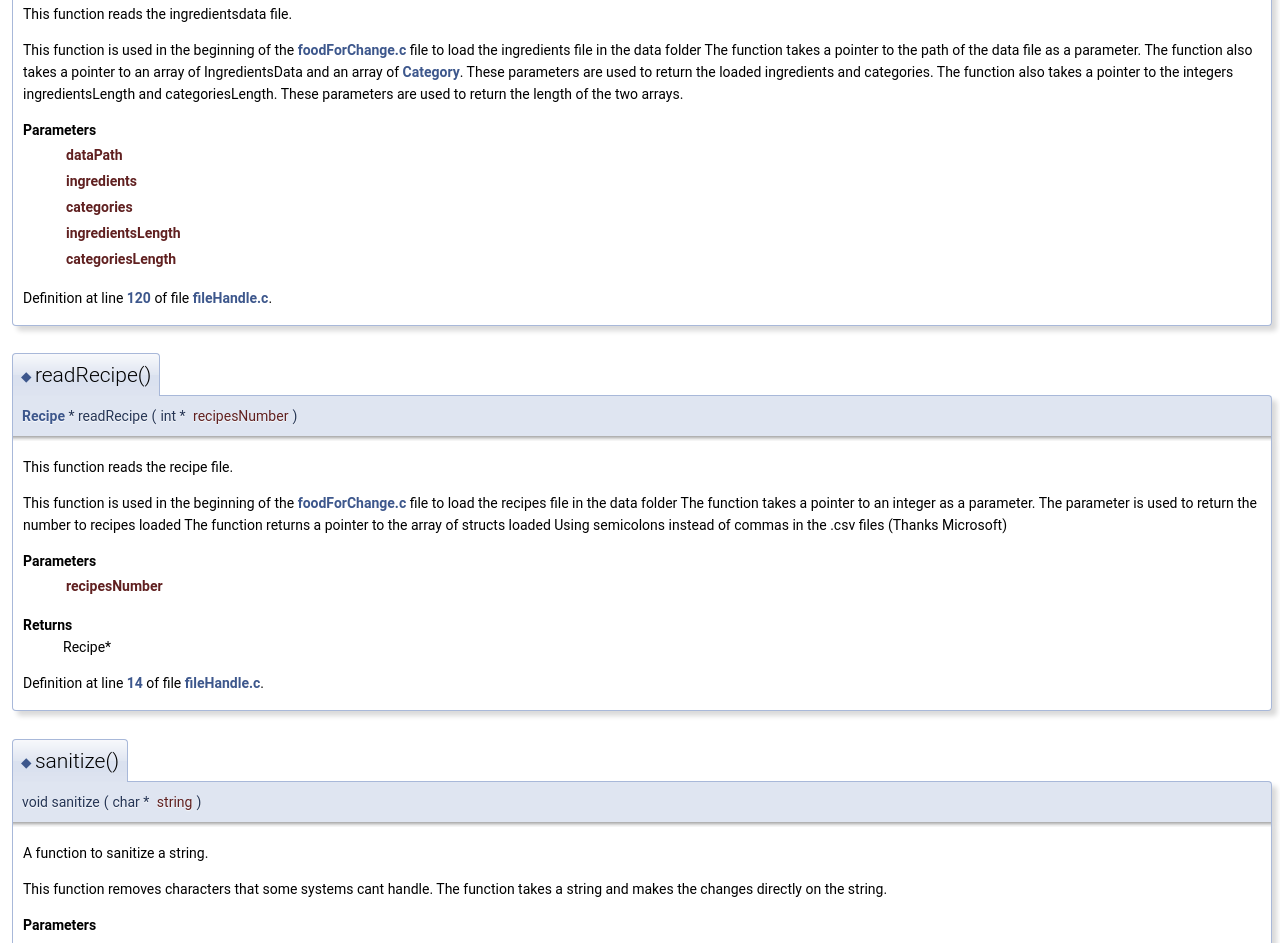
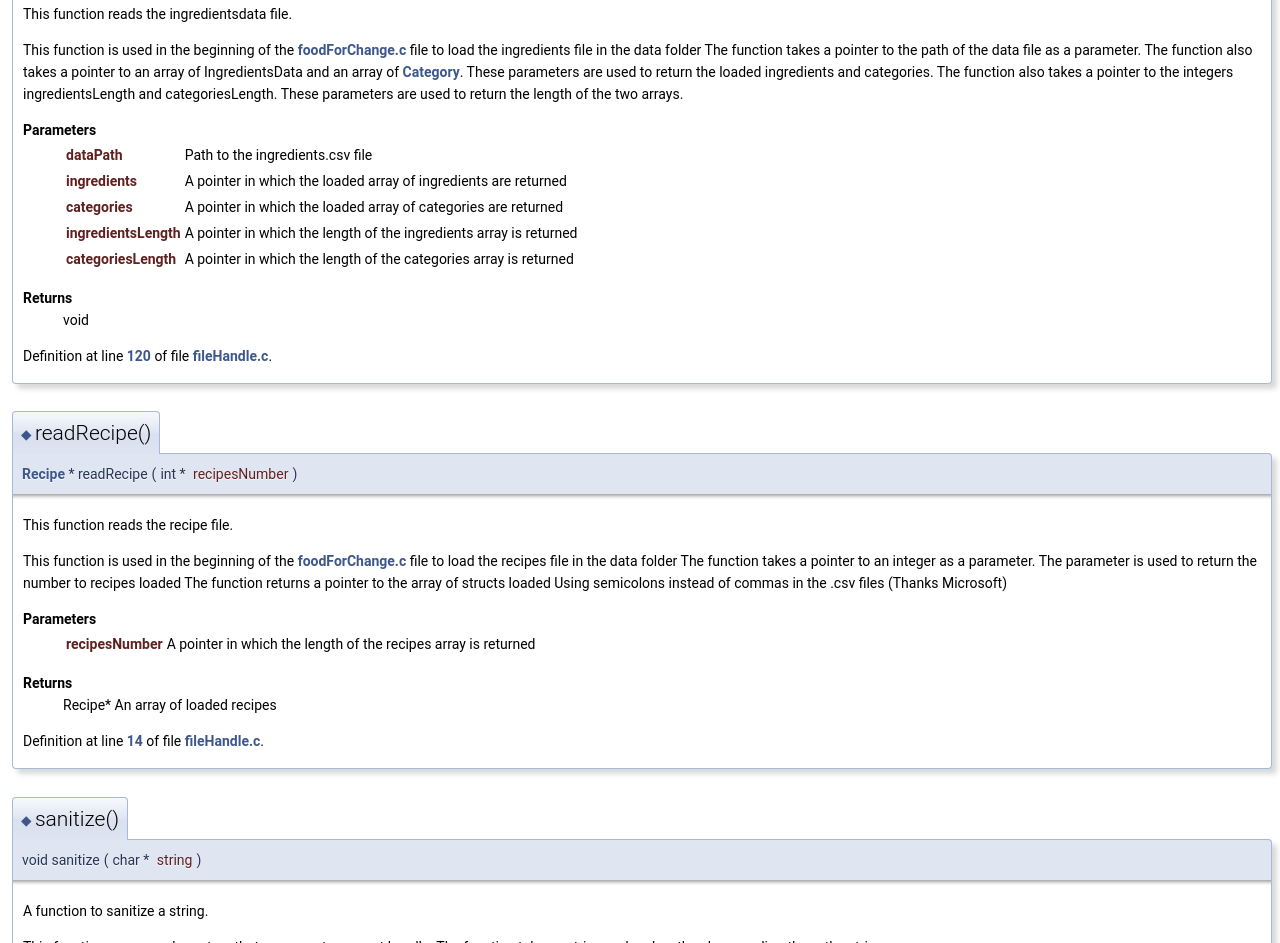
Before and after one commit to atjn/AAU-P1-B226, a plain HTML site: page Doc/html/file_handle_8c.html in a window 1280 px wide. Shown: the part 1610-2553 px from the top of the page. Drawn offline with Linux system fonts and the light colour scheme.

Commit message:
better docs :)

```diff
--- a/Doc/html/file_handle_8c.html
+++ b/Doc/html/file_handle_8c.html
@@ -200,14 +200,15 @@ Functions</h2></td></tr>
 <p >This function is used in the beginning of the <a class="el" href="food_for_change_8c.html">foodForChange.c</a> file to load the ingredients file in the data folder The function takes a pointer to the path of the data file as a parameter. The function also takes a pointer to an array of IngredientsData and an array of <a class="el" href="struct_category.html">Category</a>. These parameters are used to return the loaded ingredients and categories. The function also takes a pointer to the integers ingredientsLength and categoriesLength. These parameters are used to return the length of the two arrays.</p>
 <dl class="params"><dt>Parameters</dt><dd>
   <table class="params">
-    <tr><td class="paramname">dataPath</td><td></td></tr>
-    <tr><td class="paramname">ingredients</td><td></td></tr>
-    <tr><td class="paramname">categories</td><td></td></tr>
-    <tr><td class="paramname">ingredientsLength</td><td></td></tr>
-    <tr><td class="paramname">categoriesLength</td><td></td></tr>
+    <tr><td class="paramname">dataPath</td><td>Path to the ingredients.csv file </td></tr>
+    <tr><td class="paramname">ingredients</td><td>A pointer in which the loaded array of ingredients are returned </td></tr>
+    <tr><td class="paramname">categories</td><td>A pointer in which the loaded array of categories are returned </td></tr>
+    <tr><td class="paramname">ingredientsLength</td><td>A pointer in which the length of the ingredients array is returned </td></tr>
+    <tr><td class="paramname">categoriesLength</td><td>A pointer in which the length of the categories array is returned </td></tr>
   </table>
   </dd>
 </dl>
+<dl class="section return"><dt>Returns</dt><dd>void </dd></dl>
 
 <p class="definition">Definition at line <a class="el" href="file_handle_8c_source.html#l00120">120</a> of file <a class="el" href="file_handle_8c_source.html">fileHandle.c</a>.</p>
 
@@ -233,11 +234,11 @@ Functions</h2></td></tr>
 <p >This function is used in the beginning of the <a class="el" href="food_for_change_8c.html">foodForChange.c</a> file to load the recipes file in the data folder The function takes a pointer to an integer as a parameter. The parameter is used to return the number to recipes loaded The function returns a pointer to the array of structs loaded Using semicolons instead of commas in the .csv files (Thanks Microsoft)</p>
 <dl class="params"><dt>Parameters</dt><dd>
   <table class="params">
-    <tr><td class="paramname">recipesNumber</td><td></td></tr>
+    <tr><td class="paramname">recipesNumber</td><td>A pointer in which the length of the recipes array is returned </td></tr>
   </table>
   </dd>
 </dl>
-<dl class="section return"><dt>Returns</dt><dd>Recipe* </dd></dl>
+<dl class="section return"><dt>Returns</dt><dd>Recipe* An array of loaded recipes </dd></dl>
 
 <p class="definition">Definition at line <a class="el" href="file_handle_8c_source.html#l00014">14</a> of file <a class="el" href="file_handle_8c_source.html">fileHandle.c</a>.</p>
 
```
Also changed, not shown: Doc/html/file_handle_8h.html (+8 -7 lines), Doc/html/file_handle_8h_source.html (+1 -1 lines).
